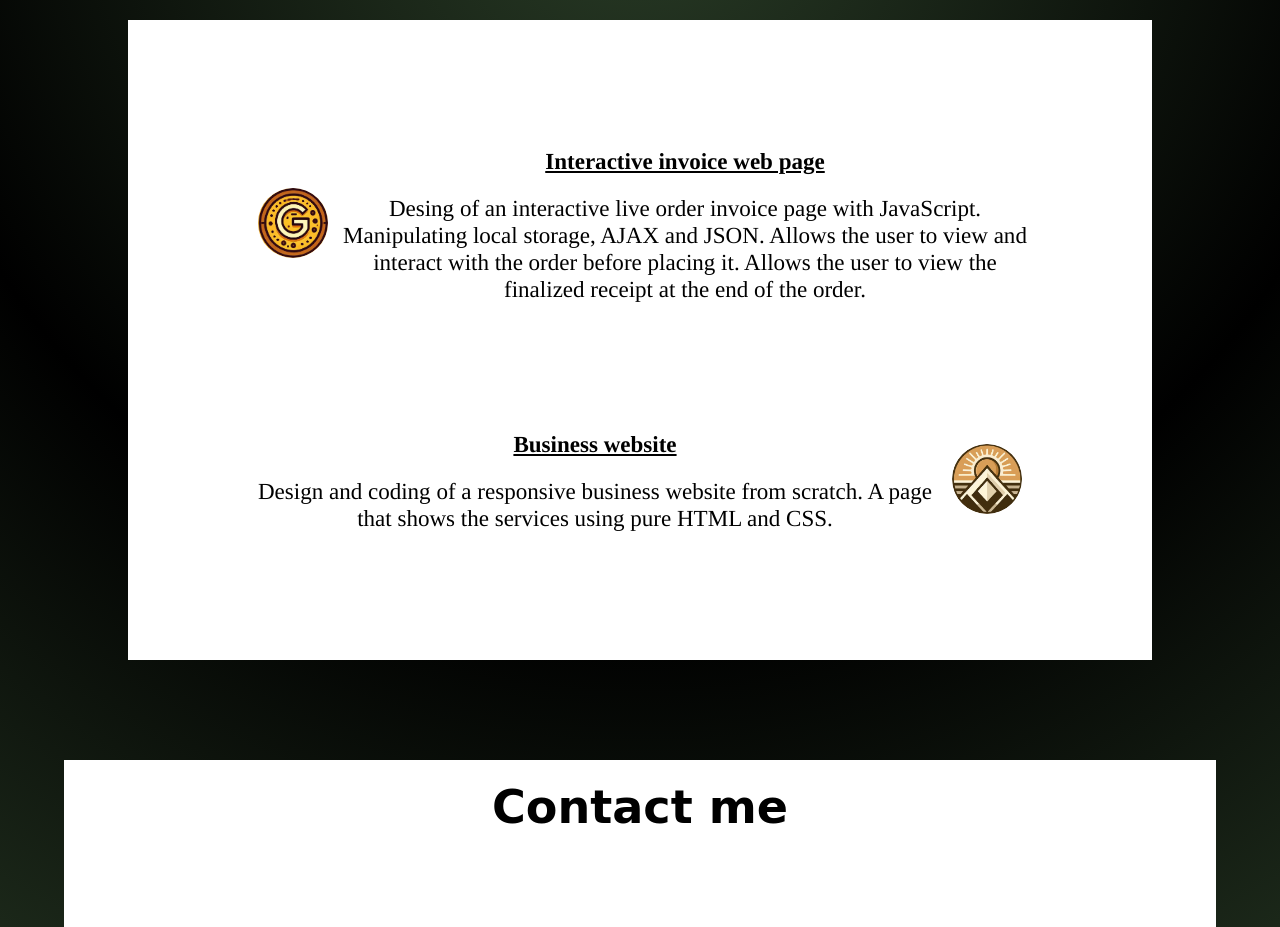
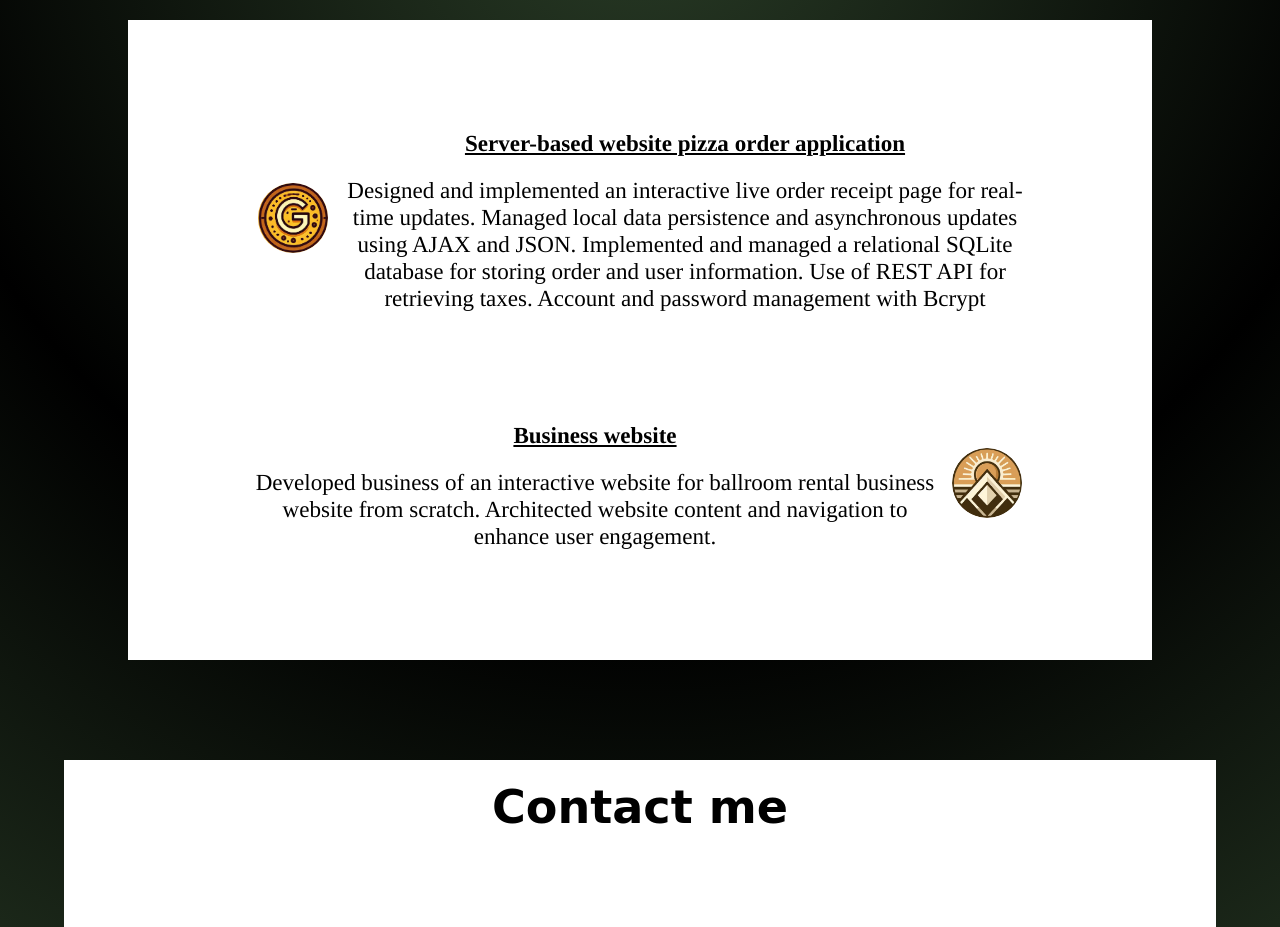
Before and after one commit to giova-vn/portfolio, a plain HTML site: page index.html in a window 1280 px wide. Shown: the part 1520-2447 px from the top of the page. Drawn offline with Linux system fonts and the light colour scheme; a web font is replaced by a local one.

Commit message:
project updated

```diff
--- a/index.html
+++ b/index.html
@@ -51,21 +51,23 @@ Home page of my personal portfolio. Information about me, my projects and how to
     <section class="projects">
         <div class="white-box">
             <div class="row">
-                <a href="projects/pizza_live_receipt/index.html"><img src="images/da_gio_s_logo.jpg"
-                        alt="da_gios_logo"></a>
+                <a href="http://web250-giovanni-pena.us-east-2.elasticbeanstalk.com/final_app"><img
+                        src="images/da_gio_s_logo.jpg" alt="da_gios_logo"></a>
                 <div>
-                    <h3><a href="projects/pizza_live_receipt/index.html">Interactive invoice web page</a></h3>
-                    <p>Desing of an interactive live order invoice page with JavaScript. Manipulating local storage,
-                        AJAX and JSON. Allows the user to view and interact with the order before placing it. Allows the
-                        user to view the finalized receipt at the end of the order.</p>
+                    <h3><a href="http://web250-giovanni-pena.us-east-2.elasticbeanstalk.com/final_app">Server-based
+                            website pizza order application</a></h3>
+                    <p>Designed and implemented an interactive live order receipt page for real-time updates. Managed
+                        local data persistence and asynchronous updates using AJAX and JSON. Implemented and managed a
+                        relational SQLite database for storing order and user information. Use of REST API for
+                        retrieving taxes. Account and password management with Bcrypt</p>
                 </div>
             </div>
 
             <div class="row from_right">
                 <div>
                     <h3><a href="projects/summit_vista/index.html">Business website</a></h3>
-                    <p>Design and coding of a responsive business website from scratch. A page that shows the services
-                        using pure HTML and CSS. </p>
+                    <p>Developed business of an interactive website for ballroom rental business website from scratch.
+                        Architected website content and navigation to enhance user engagement. </p>
                 </div>
                 <a href="projects/summit_vista/index.html"><img src="images/summit_vista_1.png"
                         alt="summit_vista_logo"></a>
```
